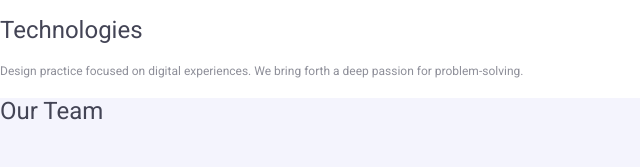
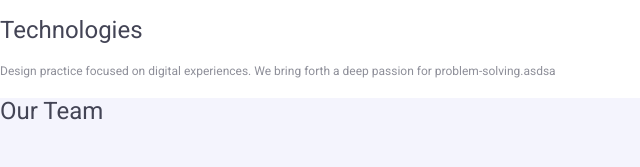
Before and after one commit to Emirhan-bs/goit-markup-hw-02, a plain HTML site: page index.html in a window 1280 px wide. Shown: the part 603-770 px from the top of the page, 0-640 px from the left. Drawn offline with nearby package versions, Linux system fonts and the light colour scheme.

Commit message:
düzeltme 2

```diff
--- a/index.html
+++ b/index.html
@@ -84,7 +84,7 @@
         <h2>Technologies</h2>
         <p>
           Design practice focused on digital experiences. We bring forth a deep
-          passion for problem-solving.
+          passion for problem-solving.asdsa
         </p>
       </div>
       <!-- Our Team-->
```
Also changed, not shown: .css/styles.css.
